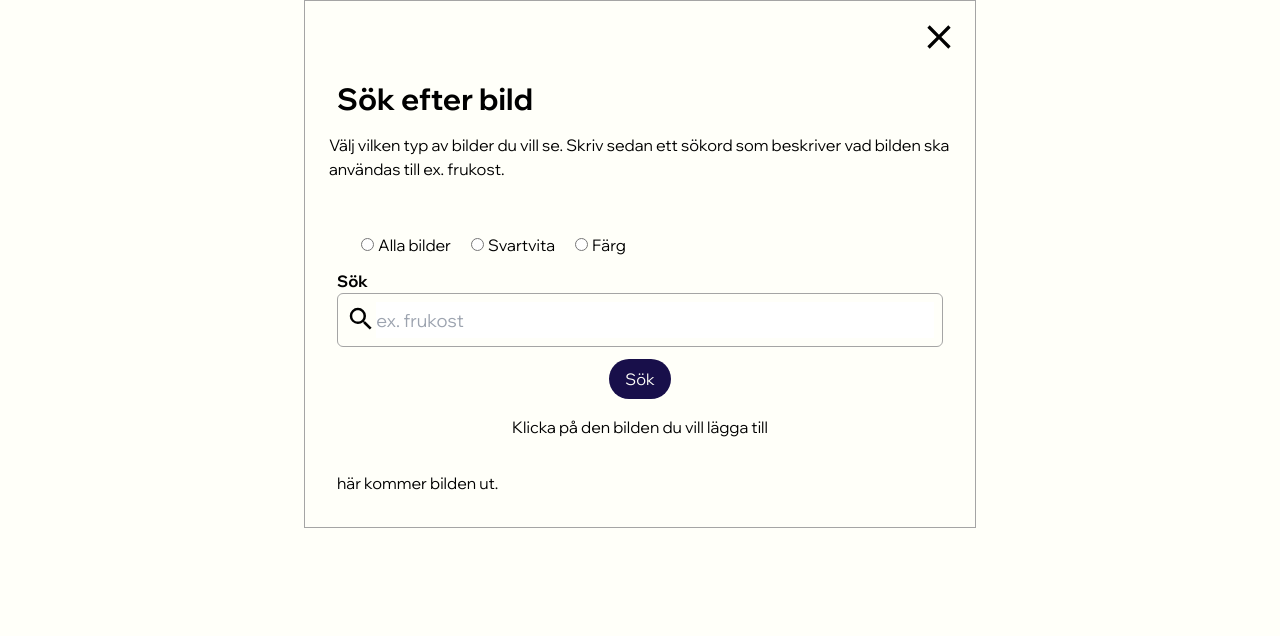
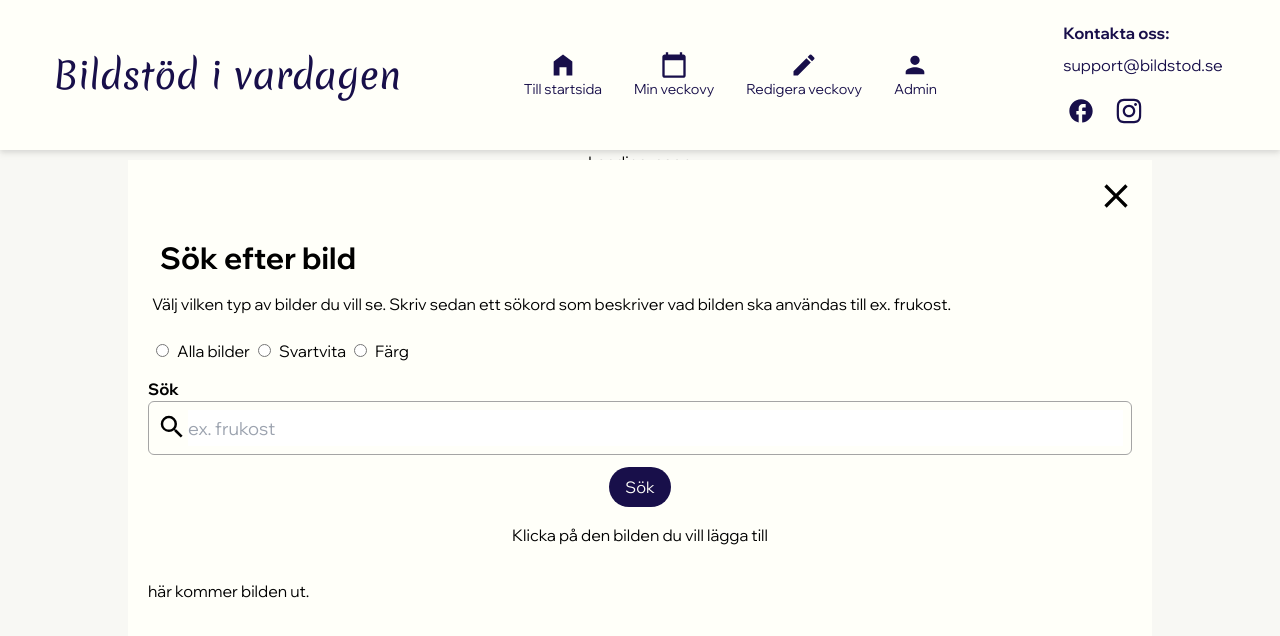
Before and after one commit to QueAnkan/graduation-project, a React (Vite) app: page / in a window 1280 px wide. Shown: the top 636 px of the page. Built offline with nearby package versions, Linux system fonts and the light colour scheme.

Commit message:
fixed searchoverlay with max-width

```diff
--- a/src/components/SearchOverlay.jsx
+++ b/src/components/SearchOverlay.jsx
@@ -12,49 +12,49 @@ const SearchOverlay = ({isOpen, onClose}) => {
 	}
 
 	return (
-		<section className="fixed inset-0 flex flex-col justify-start items-center bg-white bg-opacity-200 z-50">
-			<div className="p-4 bg-white flex flex-col justify-start max-w-2xl border border-darkgray">
+		<section className="fixed inset-0 flex flex-col justify-start items-center bg-white bg-opacity-200 z-50 max-w-screen-lg lg:mx-auto lg:mt-40 lg:rounded-md">
+			<div className="p-4 bg-white flex flex-col justify-start w-full">
 				<div className="flex w-full justify-end">
 					<MdOutlineClose size={40} onClick={handleClose}/>
 				</div>
 				<div className="p-2 my-2">
 					<h1 className="p-2 font-bold text-3xl mb-2">Sök efter bild</h1>
-					<p className="mb-2">Välj vilken typ av bilder du vill se. Skriv sedan ett sökord som beskriver vad bilden ska användas till ex. frukost. </p>
+					<p>Välj vilken typ av bilder du vill se. Skriv sedan ett sökord som beskriver vad bilden ska användas till ex. frukost. </p>
 				</div>
-				<div className="relative p-2 m-2 flex-col">
-					<div className="m-3">
-						<label className="p-2">
+				<div className="relative m-1 flex-col">
+					<div className="mb-3">
+						<label>
 								<input
 									type="radio"
 									value="all"
 									checked={selectedOption === 'all'}
 									onChange={() => setSelectedOption('all')}
-									className="m-1"
+									className="m-2"
 									/>
 									Alla bilder
 							</label>
-							<label className="p-2">
+							<label>
 								<input
 									type="radio"
 									value="bw"
 									checked={selectedOption === 'bw'}
 									onChange={() => setSelectedOption('bw')}
-									className="m-1"
+									className="m-2"
 									/>
 									Svartvita
 							</label>
-							<label className="p-2">
+							<label>
 								<input
 									type="radio"
 									value="color"
 									checked={selectedOption === 'color'}
 									onChange={() => setSelectedOption('color')}
-									className="m-1"
+									className="m-2"
 									/>
 									Färg
 							</label>
 					</div>
-						<label >
+						<label>
 							<span className="font-bold text-1xl">Sök</span>
 							<div className="flex items-center border border-darkgray rounded-md px-2 py-2 ">
 								<div className="h-8 w-8">
@@ -69,7 +69,7 @@ const SearchOverlay = ({isOpen, onClose}) => {
 						</label>
 					<div className="text-center p-3">
 						<Button>Sök</Button>
-						<p className="mt-4">Klicka på den bilden du vill lägga till</p>
+						<p className="mt-4 ">Klicka på den bilden du vill lägga till</p>
 					</div>
 					<div className="mt-5">
 						<p>här kommer bilden ut.</p>
```
